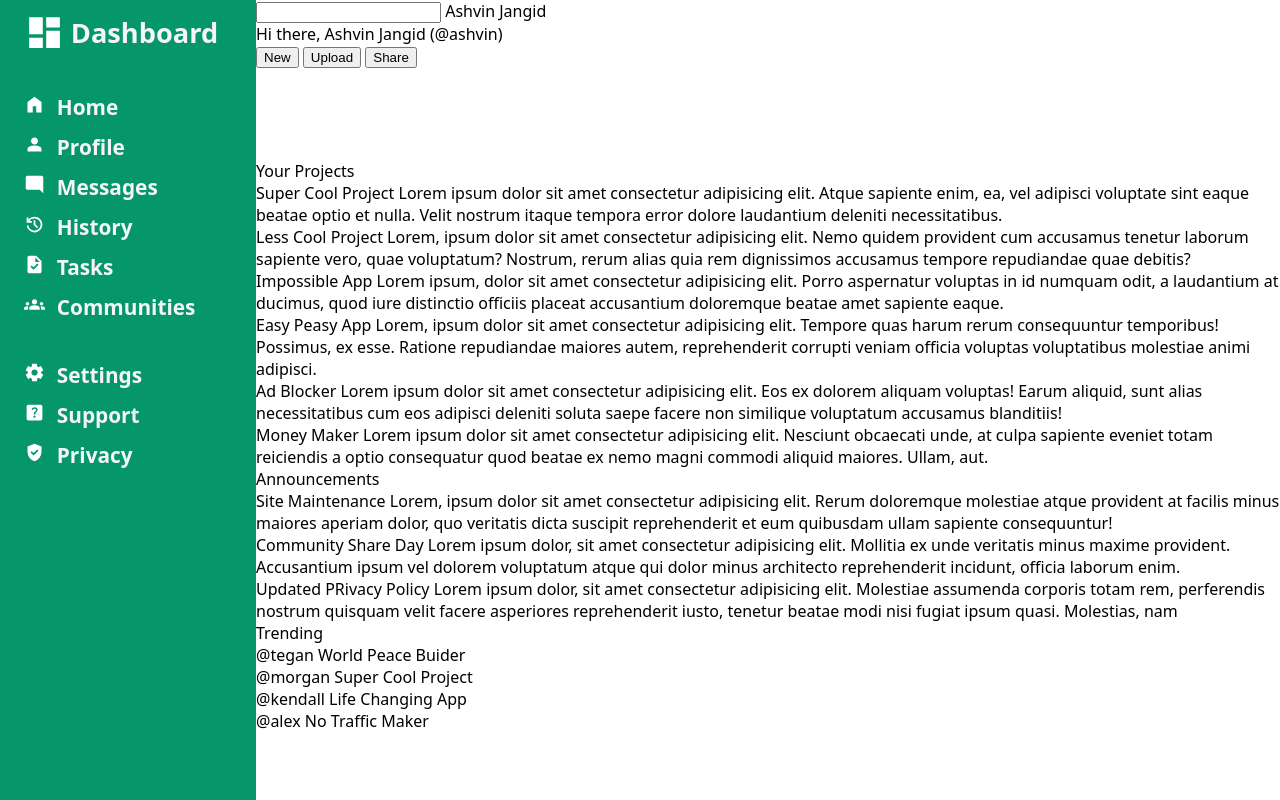
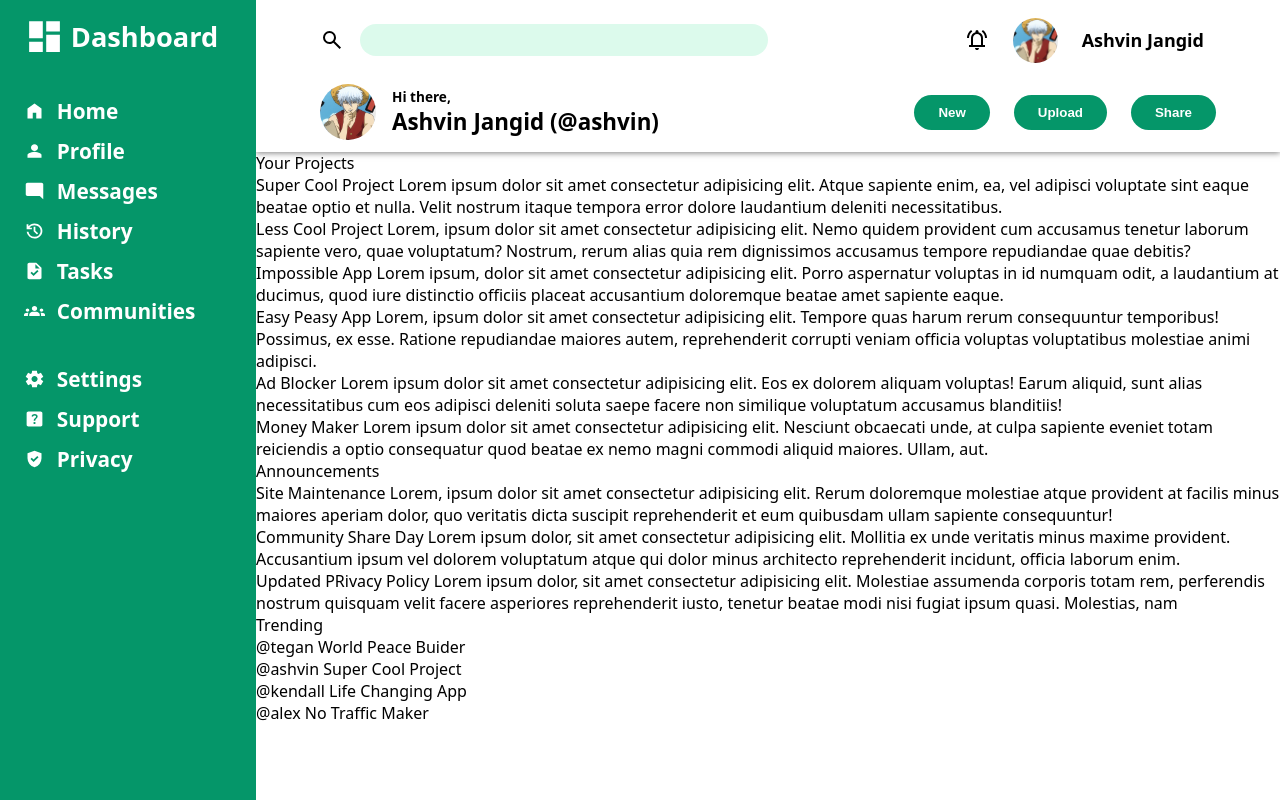
Before and after one commit to ASH-WIN-10/Admin-Dashboard, a plain HTML site: page index.html in a window 1280 px wide. Drawn offline with Linux system fonts and the light colour scheme.

Commit message:
style the header

```diff
--- a/index.html
+++ b/index.html
@@ -10,18 +10,31 @@
   <body>
     <section class="header">
       <div class="header-1">
-        <input type="text" />
+				<div class="search">
+					<img src="./svg/search.svg" class="search-icon"/>
+					<input type="text"/>
+				</div>
+        <div class="user">
+          <img src="./svg/notifications.svg" alt="notifications" class="notification">
+          <img src="./img/Gin.jpg" alt="profile picture" class="profile">
           <span>Ashvin Jangid</span>
         </div>
+      </div>
+
       <div class="header-2">
         <div class="user">
+          <img src="./img/Gin.jpg" alt="profile picture" class="profile">
+          <div>
             <span>Hi there,</span>
             <span>Ashvin Jangid (@ashvin)</span>
           </div>
+				</div>
 
+        <div class="btns">
           <button>New</button>
           <button>Upload</button>
           <button>Share</button>
+        </div>
       </div>
     </section>
 
@@ -33,18 +46,18 @@
 			</div>
 
       <ul class="menu">
-        <li><img src="./svg/home.svg" class="icons">Home</li>
-        <li><img src="./svg/profile.svg" class="icons">Profile</li>
-        <li><img src="./svg/messages.svg" class="icons">Messages</li>
-        <li><img src="./svg/history.svg" class="icons">History</li>
-        <li><img src="./svg/tasks.svg" class="icons">Tasks</li>
-        <li><img src="./svg/communities.svg" class="icons">Communities</li>
+        <li><img src="./svg/home.svg" class="inline-icon">Home</li>
+        <li><img src="./svg/profile.svg" class="inline-icon">Profile</li>
+        <li><img src="./svg/messages.svg" class="inline-icon">Messages</li>
+        <li><img src="./svg/history.svg" class="inline-icon">History</li>
+        <li><img src="./svg/tasks.svg" class="inline-icon">Tasks</li>
+        <li><img src="./svg/communities.svg" class="inline-icon">Communities</li>
       </ul>
 
 			<ul class="menu">
-				<li><img src="./svg/settings.svg" class="icons">Settings</li>
-				<li><img src="./svg/support.svg" class="icons">Support</li>
-				<li><img src="./svg/privacy.svg" class="icons">Privacy</li>
+				<li><img src="./svg/settings.svg" class="inline-icon">Settings</li>
+				<li><img src="./svg/support.svg" class="inline-icon">Support</li>
+				<li><img src="./svg/privacy.svg" class="inline-icon">Privacy</li>
 			</ul>
     </section>
 
@@ -159,7 +172,7 @@
           </div>
 
           <div>
-            <span class="username">@morgan</span>
+            <span class="username">@ashvin</span>
 						<span>Super Cool Project</span>
           </div>
 
--- a/style.css
+++ b/style.css
@@ -1,9 +1,6 @@
 :root {
-    --green: #059669;
-    --white: #f5f5f5;
-    --light: 400;
-    --neutral: 500;
-    --bold: 600;
+    --sidebar-color: #059669;
+    --header-color: #ffffff;
 }
 
 body {
@@ -13,7 +10,7 @@ body {
     font-family: system-ui, -apple-system, BlinkMacSystemFont, 'Segoe UI', Roboto, Oxygen, Ubuntu, Cantarell, 'Open Sans', 'Helvetica Neue', sans-serif;
     display: grid;
     grid-template-columns: 1fr 4fr;
-    grid-template-rows: 1fr 4fr;
+    grid-template-rows: max-content 1fr;
 }
 
 ul {
@@ -22,27 +19,133 @@ ul {
     padding: 0;
 }
 
+/* Header */
+
 .header {
     grid-column: 2 / 3;
+    box-shadow: 0 1px 6px 0 rgb(0 0 0 / 50%);
+    background-color: var(--header-color);
+    padding-inline: 64px;
+    display: grid;
+    grid-template-rows: 1fr 1fr;
+    align-items: center;
+    gap: 16px;
+    padding-block: 12px;
 }
+
+.header-1 {
+    display: grid;
+    grid-template-columns: 1fr 1fr;
+    align-items: center;
+}
+
+.search {
+    display: flex;
+    align-items: center;
+    gap: 16px;
+}
+
+.search > input {
+    border: none;
+    background-color: rgb(167, 243, 208, 0.4);
+    border-radius: 50px;
+    height: 30px;
+    width: 100%;
+    max-width: 500px;
+    min-width: 100px;
+}
+
+input:focus {
+    outline: none;
+    border: 1px solid #059669;
+}
+
+.header-1 > .user {
+    justify-self: end;
+    margin-right: 12px;
+    font-weight: 600;
+    font-size: 18px;
+    display: flex;
+    align-items: center;
+    gap: 24px;
+}
+
+.profile {
+    height: 2.5em;
+    border-radius: 50%;
+}
+
+.header-2 {
+    display: grid;
+    grid-template-columns: 1fr 1fr;
+    align-items: center;
+}
+
+.header-2 > .user {
+    display: flex;
+    align-items: center;
+    gap: 16px;
+
+    > .profile {
+        height: 3.5em;
+    }
+}
+
+.header-2 > .user > div {
+    font-weight: 600;
+
+    > span:first-child {
+        display: block;
+        font-size: 0.85rem;
+        display: block;
+    }
+
+    > span:last-child {
+        font-size: 1.4rem;
+    }
+}
+
+.btns {
+    justify-self: end;
+    display: flex;
+    gap: 24px;
+}
+
+button {
+    border: none;
+    background-color: #059669;
+    color: white;
+    font-weight: 600;
+    padding: 10px 24px;
+    border-radius: 50px;
+    transition: all 100ms;
+}
+
+button:hover {
+    background-color: rgb(5, 150, 105, 0.9);
+    cursor: pointer;
+}
+
+button:active {
+    transform: scale(0.95);
+}
+
+/* Sidebar */
 
 .sidebar {
     grid-row: 1 / 3;
-    background-color: var(--green);
-    color: var(--white);
+    background-color: var(--sidebar-color);
+    color: white;
     display: flex;
     flex-direction: column;
     gap: 40px;
-}
-
-.sidebar > * {
-    margin-left: 24px;
+    padding-inline: 24px;
 }
 
 .logo {
-    margin-top: 12px;
+    margin-top: 16px;
     gap: 6px;
-    font-weight: var(--bold);
+    font-weight: 600;
     font-size: 1.7rem;
     display: flex;
     align-items: center;
@@ -60,19 +163,21 @@ ul {
 
 .menu > li {
     font-size: 1.3rem;
-    font-weight: var(--bold);
+    font-weight: 600;
 }
 
 .menu > li > img {
-    height: 1em;
     margin-right: 12px;
 }
 
-.menu > .icons {
+.inline-icon {
+    height: 1em;
     position: relative;
     top: .125em;
 }
 
+/* Main Content */
+
 .main-content {
     grid-column: 2 / 3;
 }
```
Also changed, not shown: img/Gin.jpg (added), svg/notifications.svg (added), svg/search.svg (added). Lines whose indentation alone changed are shown as unchanged.
